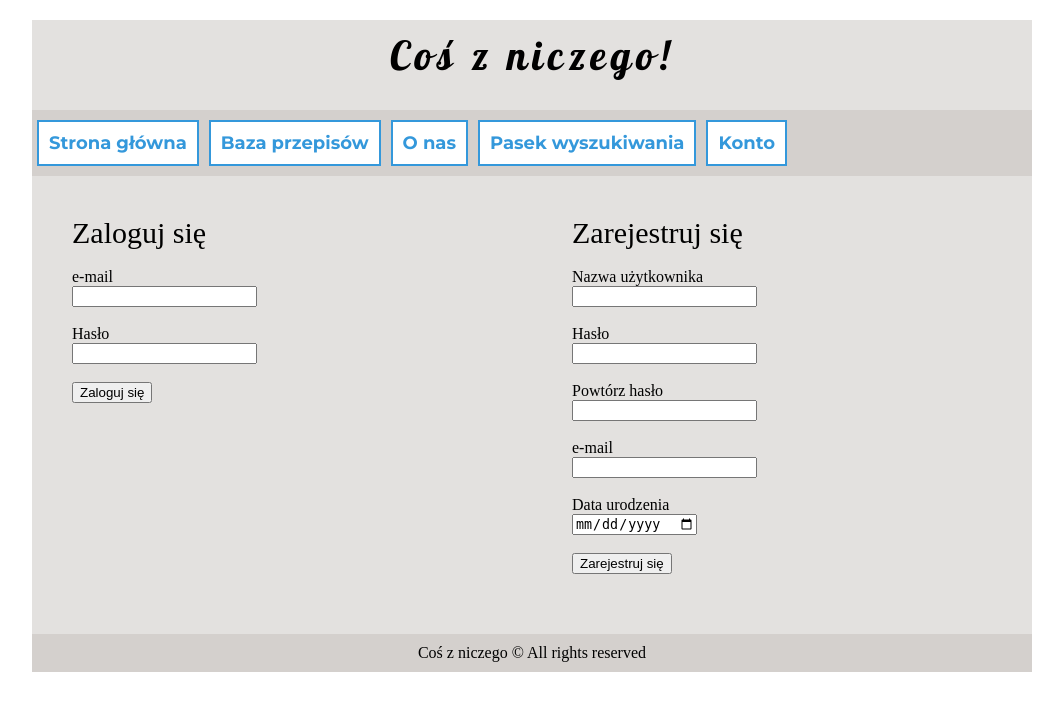
After one commit to Myras13/CZN, a PHP site: page /logowanie_rejestracja.php in a window 1280 px wide. The commit adds this page. Shown: the top 711 px of the page, without its empty margins (108-1171 px from the left). Run offline with PHP 8.4, Linux system fonts and the light colour scheme.

Commit message:
Gotowa zakładka konto, plus zmieniony layout

```diff
--- /dev/null
+++ b/logowanie_rejestracja.php
@@ -0,0 +1,82 @@
+<!DOCTYPE HTML>
+<html>
+    <head>
+        <meta charset="utf-8"/>
+        <title>Coś z niczego</title>
+        <link href="style.css" rel="stylesheet" type="text/css"/>
+        <link href="https://fonts.googleapis.com/css?family=Lobster&display=swap&subset=latin-ext" rel="stylesheet">
+        <link href="https://fonts.googleapis.com/css?family=Montserrat:700&display=swap&subset=latin-ext" rel="stylesheet">
+    </head>
+
+    <body>
+        <div id="container">
+            <div id="logo">
+                Coś z niczego!
+            </div>
+
+            <div id="topbar">
+                <a href="index.php"><div class="option">Strona główna</div></a>
+                <div class="option">Baza przepisów</div>
+                <div class="option">O nas</div>
+                <div class="option">Pasek wyszukiwania</div>
+                <a href="logowanie_rejestracja.php"><div class="option">Konto</div></a>
+                <div style="clear: both;"></div>
+            </div>
+
+            <div id="content_logowanie_rejestracja">
+
+                    <!--PANEL LOGOWANIA-->
+                <div id="panel_logowania_rejestracji">
+                    <span class="name">Zaloguj się</span>
+                    <form>
+                        <br/>
+                        <label for="login_e-mail">e-mail</label><br/>
+                        <input id="login_e-mail" name="login_e-mail" type="text"/><br/><br/>
+
+                        <label for="login_password">Hasło</label><br/>
+                        <input id="login_password" name="login_password" type="password"/><br/><br/>
+
+                        <input type="submit" value="Zaloguj się"/>
+                    </form>
+                    <br/><br/>
+                </div>
+
+
+                    <!--PANEL REJESTRACJI-->
+                <div id="panel_logowania_rejestracji">
+                    <span class="name">Zarejestruj się</span>
+                    <form>
+                        <br/>
+                        <label for="registration_username">Nazwa użytkownika</label><br/>
+                        <input id="registration_username" name="registration_username" type="text"/><br/><br/>
+
+                        <label for="registration_password">Hasło</label><br/>
+                        <input id="registration_password" name="registration_password" type="password"/><br/><br/>
+
+                        <label for="registration_password_repeat">Powtórz hasło</label><br/>
+                        <input id="registration_password_repeat" name="registration_password_repeat" type="password"/><br/><br/>
+
+                        <label for="registration_e-mail">e-mail</label><br/>
+                        <input id="registration_e-mail" name="registration_e-mail" type="text"/><br/><br/>
+
+                        <label for="registration_date_of_birth">Data urodzenia</label><br/>
+                        <input id="registration_date_of_birth" name="registration_date_of_birth" type="date"/><br/><br/>
+
+                        <input type="submit" value="Zarejestruj się"/>
+                    </form>
+
+                </div>
+                <div style="clear: both;"></div>
+            </div>
+
+            <div id="footer">
+                Coś z niczego &copy; All rights reserved
+            </div>
+
+
+
+
+
+        </div>
+    </body>
+</html>
--- a/style.css
+++ b/style.css
@@ -1,6 +1,8 @@
 body
 {
-    background-color: lightgray;
+    background-color: #FFFFFF;
+    margin: 0px;
+    padding: 0px;
 }
 
 #container
@@ -8,11 +10,11 @@ body
     width: 1000px;
     margin-left: auto;
     margin-right: auto;
+    background-color: #e3e1df;
 }
 
 #logo
 {
-    background-color: #cdffa7;
     color: black;
     text-align: center;
     font-size: 40px;
@@ -24,44 +26,64 @@ body
 
 #topbar
 {
-    background-color: #cdffa7;
     margin-top: 20px;
+    background-color: #d4d0cd;
 }
 
 .option
 {
-    background-color: gray;
+    background-color: #FFFFFF;
     float: left;
     padding: 10px;
     font-size: 18px;
-    color: white;
+    color: #3498db;
     margin-top: 10px;
     margin-bottom: 10px;
     margin-left: 5px;
     margin-right: 5px;
+    border: 2px solid #3498db;
+    font-family: 'Montserrat', sans-serif;
 }
 
 .option:hover
 {
-    background-color: white;
-    color: black;
+    background-color: #3498db;
+    color: #FFFFFF;
     cursor: pointer;
 }
 
-#content
+#content_przepisu
 {
     margin-top: 20px;
-    background-color: #cdffa7;
+}
+
+#content_index
+{
+    margin-top: 20px;
+    padding: 40px;
+    text-align: justify;
+}
+
+#content_logowanie_rejestracja
+{
+    min-height: 400px;
+}
+
+#panel_logowania_rejestracji
+{
+    float: left;
+    width: 420px;
+    padding: 40px;
 }
 
 #footer
 {
-    background-color: #cdffa7;
     text-align: center;
     font-size: 16px;
     color: black;
     margin-top: 20px;
     padding: 10px;
+    background-color: #d4d0cd;
 }
 
 #title_1
@@ -104,11 +126,3 @@ body
 {
     font-size: 30px;
 }
-
-#content_1
-{
-    margin-top: 20px;
-    background-color: #cdffa7;
-    padding: 40px;
-    text-align: justify;
-}
```
Also changed, not shown: index.php (+4 -3 lines), przepis.php (+4 -3 lines).
